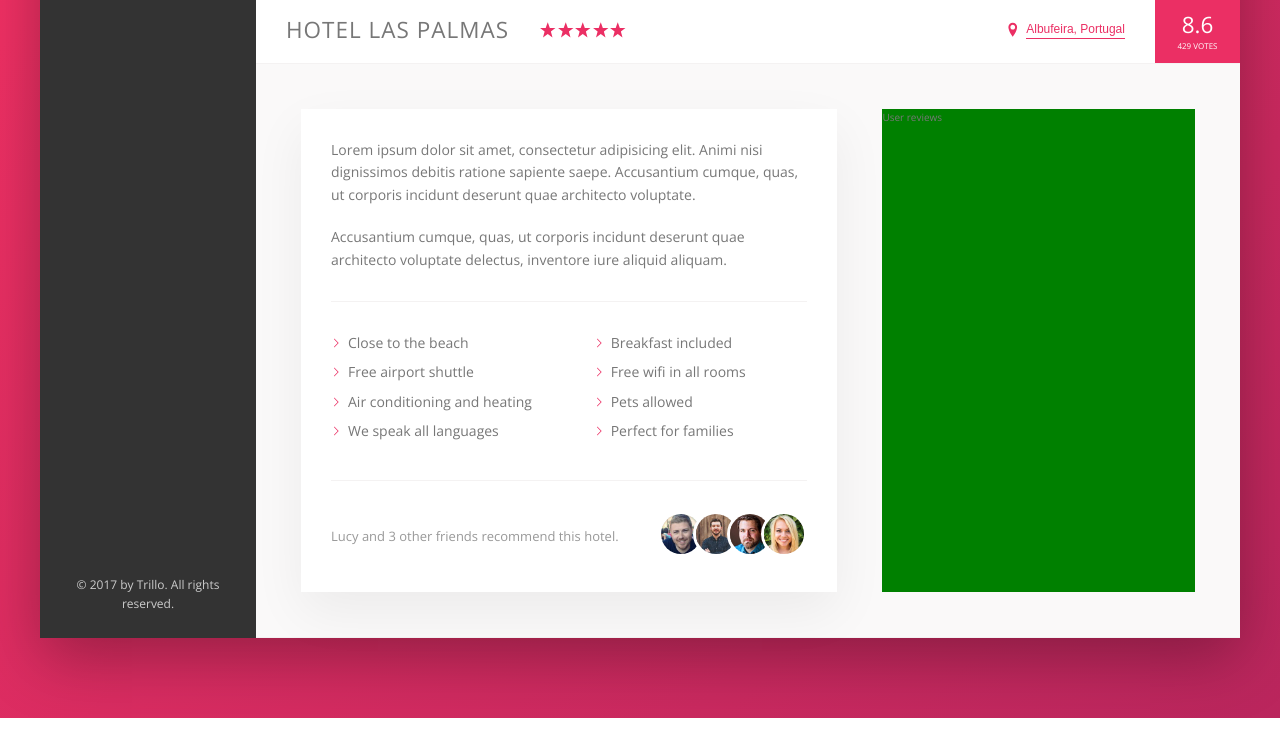
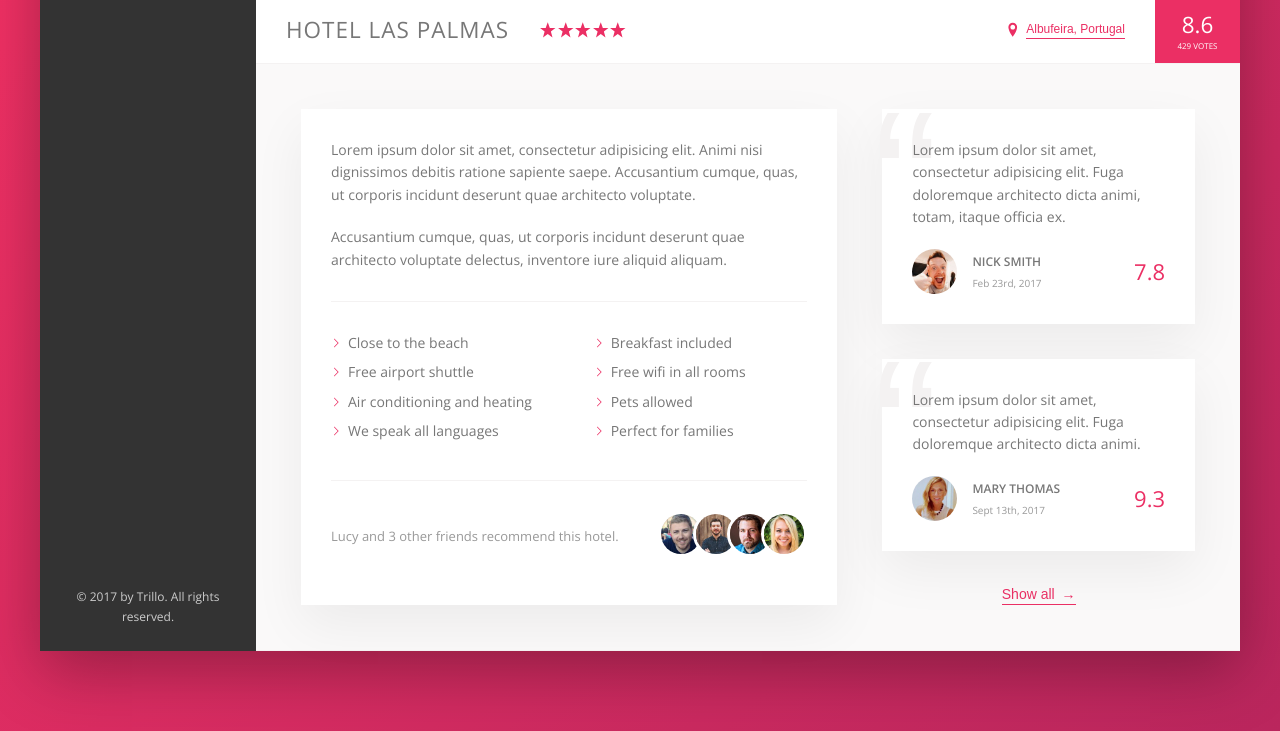
Before and after one commit to kindjo/Trillo, a website: page index.html in a window 1280 px wide. Shown: the part 538-1269 px from the top of the page. Drawn offline with nearby package versions, Linux system fonts and the light colour scheme.

Commit message:
Added the Description and User Review section

```diff
--- a/index.html
+++ b/index.html
@@ -201,8 +201,38 @@
 
                         </div>
 
+<!----------------------------    Detail    --------------------------------->
+
                         <div class="user-reviews">
-                            User reviews
+                            <figure class="review">
+                                <blockquote class="review__text">
+                                    Lorem ipsum dolor sit amet, consectetur adipisicing elit. Fuga doloremque architecto dicta animi, totam, itaque officia ex.
+                                </blockquote>
+                                <figcaption class="review__user">
+                                    <img src="img/user-1.jpg" alt="User 1" class="review__photo">
+                                    <div class="review__user-box">
+                                        <p class="review__user-name">Nick Smith</p>
+                                        <p class="review__user-date">Feb 23rd, 2017</p>
+                                    </div>
+                                    <div class="review__rating">7.8</div>
+                                </figcaption>
+                            </figure>
+
+                            <figure class="review">
+                                    <blockquote class="review__text">
+                                        Lorem ipsum dolor sit amet, consectetur adipisicing elit. Fuga doloremque architecto dicta animi.
+                                    </blockquote>
+                                    <figcaption class="review__user">
+                                        <img src="img/user-2.jpg" alt="User 2" class="review__photo">
+                                        <div class="review__user-box">
+                                            <p class="review__user-name">Mary Thomas</p>
+                                            <p class="review__user-date">Sept 13th, 2017</p>
+                                        </div>
+                                        <div class="review__rating">9.3</div>
+                                    </figcaption>
+                                </figure>
+
+                                <button class="btn-inline">Show all <span>&rarr;</span></button>
                         </div>
                     </div>
                 </main>
--- a/sass/_components.scss
+++ b/sass/_components.scss
@@ -282,9 +282,20 @@
     cursor: pointer;
     transition: all .2s;
 
+    & span{
+        margin-left: 3px;
+        transition: margin-left .2s;
+    }
+
     &:hover{
         color: var(--grey-dark-1);
+
+        span{
+            margin-left: 8px;
+        }
     }
+
+
 
     &:focus{
         outline: none;
@@ -396,3 +407,68 @@
         }
     }
 }
+
+////////////////////////////////////////////////
+//REVIEWS
+
+.review{
+    background-color: white;
+    box-shadow: var(--shadow-light);
+    padding: 3rem;
+    margin-bottom: 3.5rem;
+    position: relative;
+
+
+    &__text{
+        margin-bottom: 2rem;
+        z-index: 10;
+        position: relative;
+        overflow: hidden;
+    }
+
+    &__user{
+        display: flex;
+        align-items: center;
+    }
+
+    &__photo{
+        height: 4.5rem;
+        width: 4.5rem;
+        border-radius: 50%;
+        margin-right: 1.5rem;
+    }
+
+    &__user-box{
+        margin-right: auto;
+    }
+
+    &__user-name{
+        font-size: 1.2rem;
+        text-transform: uppercase;
+        font-weight: 700;
+        margin-bottom: .4rem;
+    }
+
+    &__user-date{
+        font-size: 1rem;
+        color: var(--grey-dark-3);
+    }
+
+    &__rating{
+        color: var(--color-primary);
+        font-size: 2.2rem;
+        font-weight: 400;
+    }
+
+    &::before{
+        content: "\201C";
+        position: absolute;
+        top: -2.75rem;
+        left: -1rem;
+        line-height: 1;
+        font-size: 20rem;
+        color: var(--grey-light-2);
+        font-family: sans-serif;
+        z-index: 1;
+    }
+}
--- a/sass/_layout.scss
+++ b/sass/_layout.scss
@@ -38,6 +38,7 @@
 }
 
 .detail{
+    font-size: 1.4rem;
     display: flex;
     padding: 4.5rem;
     background-color: var(--grey-light-1);
@@ -45,7 +46,6 @@
 }
 
 .description{
-    font-size: 1.4rem;
     background-color: #fff;
     box-shadow: var(--shadow-light);
     padding: 3rem;
@@ -54,6 +54,9 @@
 }
 
 .user-reviews{
-    background-color: green;
     flex: 1;
+
+    display: flex;
+    flex-direction: column;
+    align-items: center;
 }
```
Also changed, not shown: css/style.css.
